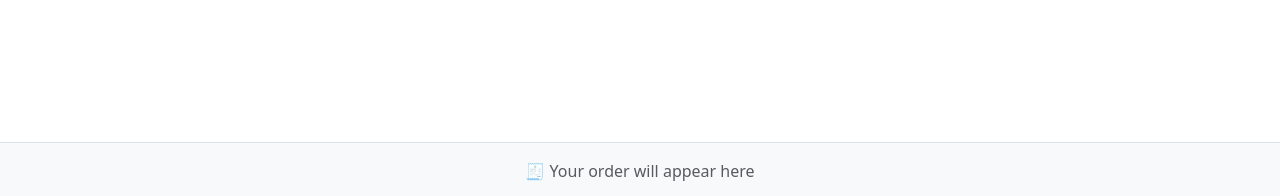
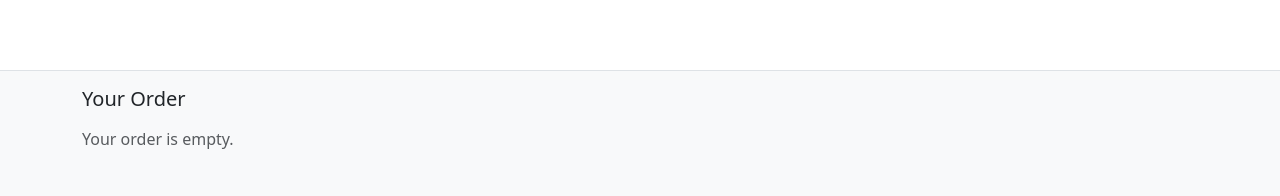
Before and after one commit to BoKalebsson/Fast-Food-Menu-React-App, a React (Vite) app: page / in a window 1280 px wide. Shown: the part 601-797 px from the top of the page. Built offline with nearby package versions, Linux system fonts and the light colour scheme.

Commit message:
Implemented dynamic rendering of orderItems in OrderList.

```diff
--- a/src/components/order/OrderItemRow.jsx
+++ b/src/components/order/OrderItemRow.jsx
@@ -0,0 +1,26 @@
+function OrderItemRow({ title, price, quantity = 1 }) {
+  return (
+    <div className="list-group-item">
+      <div className="row align-items-center text-center">
+        {/* Left: Product name */}
+        <div className="col-4 text-start fw-medium">{title}</div>
+
+        {/* Middle: Quantity controls */}
+        <div className="col-4 d-flex justify-content-center align-items-center">
+          <button className="btn btn-outline-secondary btn-sm me-2">
+            <i className="bi bi-dash-lg"></i>
+          </button>
+          <span className="fw-semibold">{quantity}</span>
+          <button className="btn btn-outline-secondary btn-sm ms-2">
+            <i className="bi bi-plus-lg"></i>
+          </button>
+        </div>
+
+        {/* Right: Price */}
+        <div className="col-4 fw-bold text-end">{price} SEK</div>
+      </div>
+    </div>
+  );
+}
+
+export default OrderItemRow;
--- a/src/components/order/OrderList.jsx
+++ b/src/components/order/OrderList.jsx
@@ -1,7 +1,29 @@
-function OrderList() {
+import OrderItemRow from "./OrderItemRow";
+
+function OrderList({ orderItems }) {
   return (
-    <div className="text-center text-muted">
-      <p className="mb-0">🧾 Your order will appear here</p>
+    <div className="bg-light border-top fixed-bottom p-3">
+      <div className="container">
+        {/* Title */}
+        <h5 className="mb-3">Your Order</h5>
+
+        {/* Order items */}
+        <div className="list-group mb-3">
+          {orderItems.length === 0 ? (
+            <p className="text-muted">Your order is empty.</p>
+          ) : (
+            orderItems.map((item) => <OrderItemRow key={item.id} {...item} />)
+          )}
+        </div>
+
+        {/* Total row (placeholder) */}
+        {orderItems.length > 0 && (
+          <div className="d-flex justify-content-end pt-2">
+            <strong className="me-2">Total:</strong>
+            <span>— SEK</span>
+          </div>
+        )}
+      </div>
     </div>
   );
 }
```
